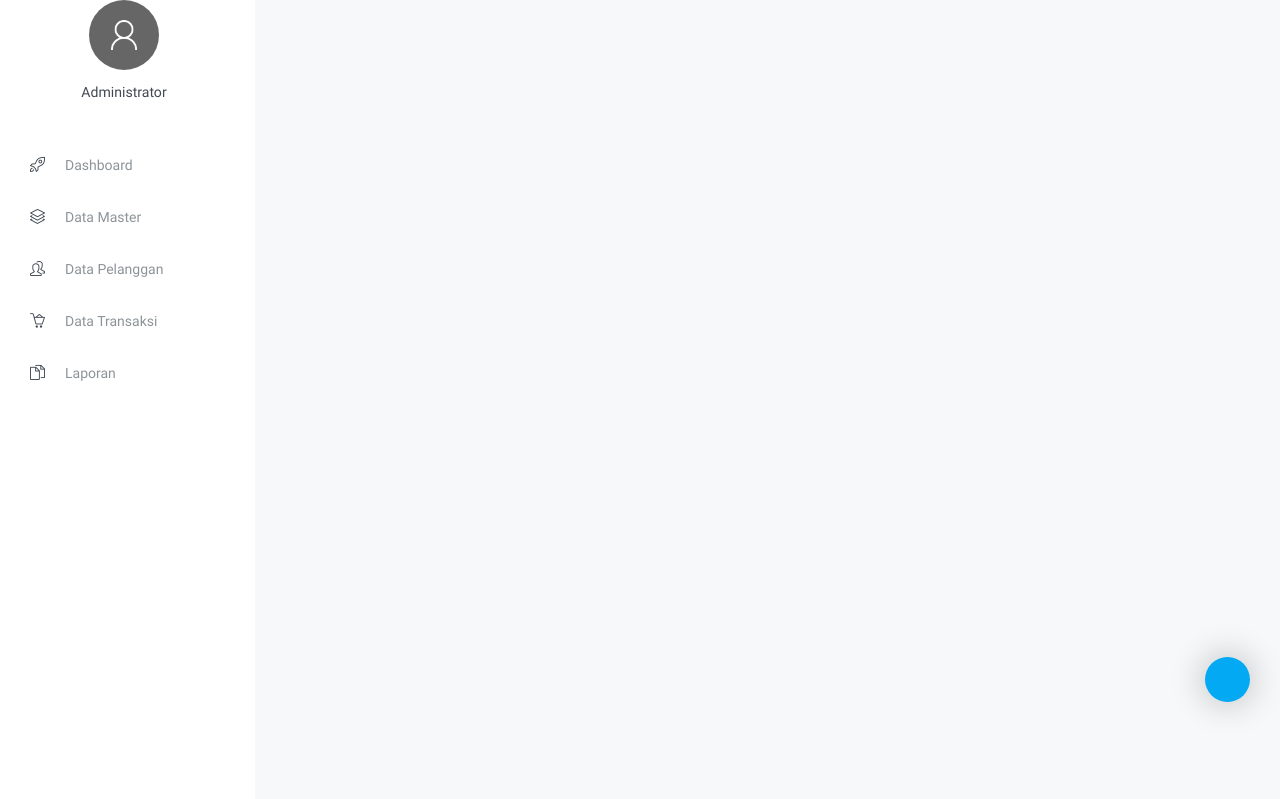
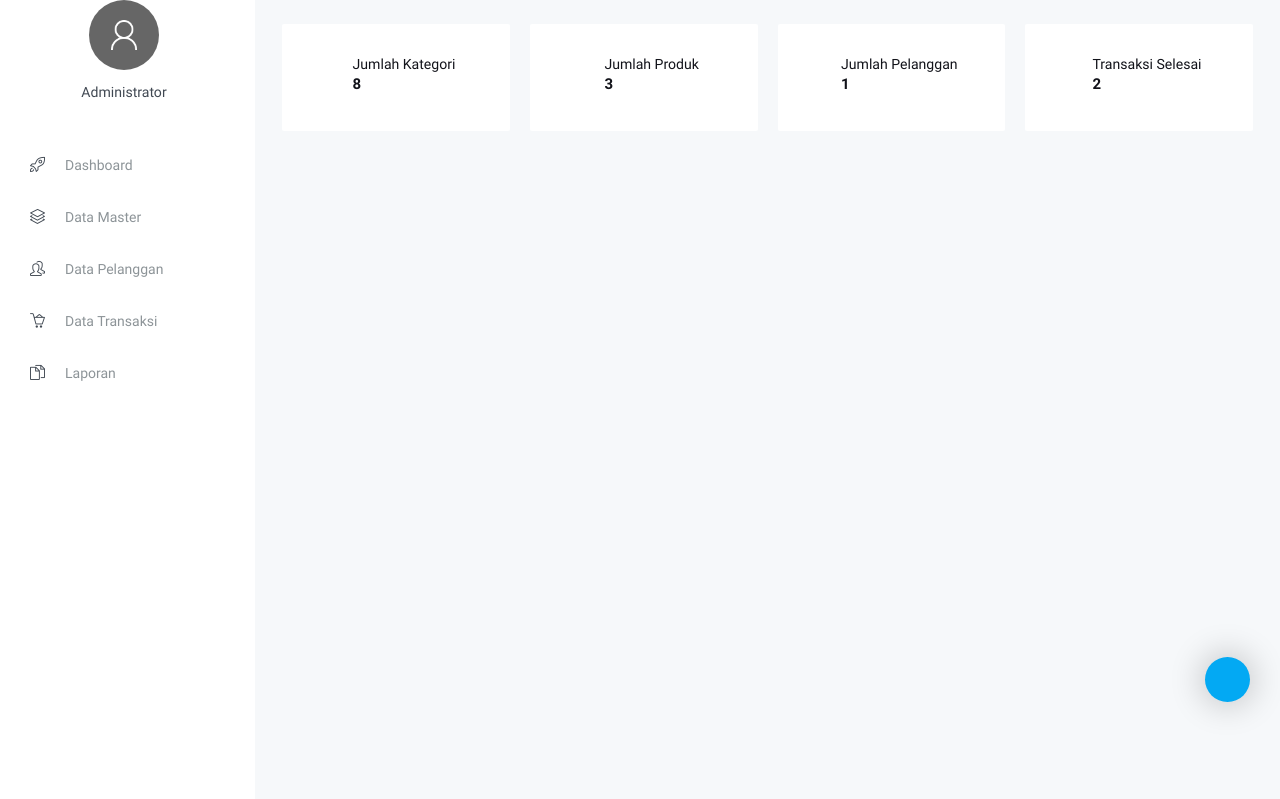
Before and after one commit to jbenastey/sipancing, a CodeIgniter app: page /sipancing/index.php/backend/dashboardcontroller/index in a window 1280 px wide. Shown: the part 58-857 px from the top of the page. Run offline with CodeIgniter, Linux system fonts and the light colour scheme; the visitor is signed in with stand-in values (Sample User, id 1); data comes from the database, SQL or seed files in the repository; some libraries are stand-ins or nearby versions.

Commit message:
add dashboard

```diff
--- a/application/controllers/backend/DashboardController.php
+++ b/application/controllers/backend/DashboardController.php
@@ -6,14 +6,22 @@ class DashboardController extends CI_Controller{
 	public function __construct()
 	{
 		parent::__construct();
+		$model = array('CRUDModel');
+		$this->load->model($model);
 		if (!$this->session->has_userdata('session_id')) {
 			$this->session->set_flashdata('alert', 'belum_login');
 			redirect(base_url('admin/login'));
 		}
 	}
 	public function index(){
+		$data = array(
+			'kategori' => $this->CRUDModel->view_data('sipancing_kategori','kategori_date_created'),
+			'produk' => $this->CRUDModel->view_data('sipancing_produk','produk_date_created'),
+			'pelanggan' => $this->CRUDModel->view_data('sipancing_pengguna','pengguna_date_created'),
+			'transaksi' => $this->CRUDModel->view_data('sipancing_faktur','faktur_date_created')
+		);
 		$this->load->view('backend/templates/header');
-		$this->load->view('backend/index');
+		$this->load->view('backend/index',$data);
 		$this->load->view('backend/templates/footer');
 	}
 }
--- a/application/views/backend/index.php
+++ b/application/views/backend/index.php
@@ -24,4 +24,76 @@ elseif ($this->session->flashdata('alert') == 'sudah_login'):
 	<?php
 	endif;
 	?>
+	<div class="row">
+		<div class="col-md-6 col-lg-3 grid-margin stretch-card">
+			<div class="card">
+				<div class="card-body">
+					<div class="d-flex align-items-center justify-content-md-center">
+						<a href="<?=base_url('admin/kategori')?>"><i class="mdi mdi-layers icon-lg text-primary"></i></a>
+						<div class="ml-3">
+							<p class="mb-0">Jumlah Kategori</p>
+							<h6><?=count($kategori)?></h6>
 						</div>
+					</div>
+				</div>
+			</div>
+		</div>
+		<div class="col-md-6 col-lg-3 grid-margin stretch-card">
+			<div class="card">
+				<div class="card-body">
+					<div class="d-flex align-items-center justify-content-md-center">
+						<a href="<?=base_url('admin/produk')?>"><i class="mdi mdi-fish icon-lg text-success"></i></a>
+						<div class="ml-3">
+							<p class="mb-0">Jumlah Produk</p>
+							<h6><?=count($produk)?></h6>
+						</div>
+					</div>
+				</div>
+			</div>
+		</div>
+		<div class="col-md-6 col-lg-3 grid-margin stretch-card">
+			<div class="card">
+				<div class="card-body">
+					<div class="d-flex align-items-center justify-content-md-center">
+						<a href="<?=base_url('admin/pelanggan')?>"><i class="mdi mdi-account-multiple icon-lg text-warning"></i></a>
+						<div class="ml-3">
+							<p class="mb-0">Jumlah Pelanggan</p>
+							<h6>
+								<?php
+								$jumlah = 0;
+								foreach ($pelanggan as $value){
+									if ($value['pengguna_level'] == 'pemesan'){
+										$jumlah = $jumlah + 1;
+									}
+								}
+								echo $jumlah;
+								?>
+							</h6>
+						</div>
+					</div>
+				</div>
+			</div>
+		</div>
+		<div class="col-md-6 col-lg-3 grid-margin stretch-card">
+			<div class="card">
+				<div class="card-body">
+					<div class="d-flex align-items-center justify-content-md-center">
+						<a href="<?=base_url('admin/transaksi')?>"><i class="mdi mdi-currency-usd icon-lg text-danger"></i></a>
+						<div class="ml-3">
+							<p class="mb-0">Transaksi Selesai</p>
+							<h6><?php
+								$jumlah = 0;
+								foreach ($transaksi as $value){
+									if ($value['faktur_status'] == 'sudah'){
+										$jumlah = $jumlah + 1;
+									}
+								}
+								echo $jumlah;
+								?></h6>
+						</div>
+					</div>
+				</div>
+			</div>
+		</div>
+	</div>
+</div>
```
Lines whose indentation alone changed are shown as unchanged.
